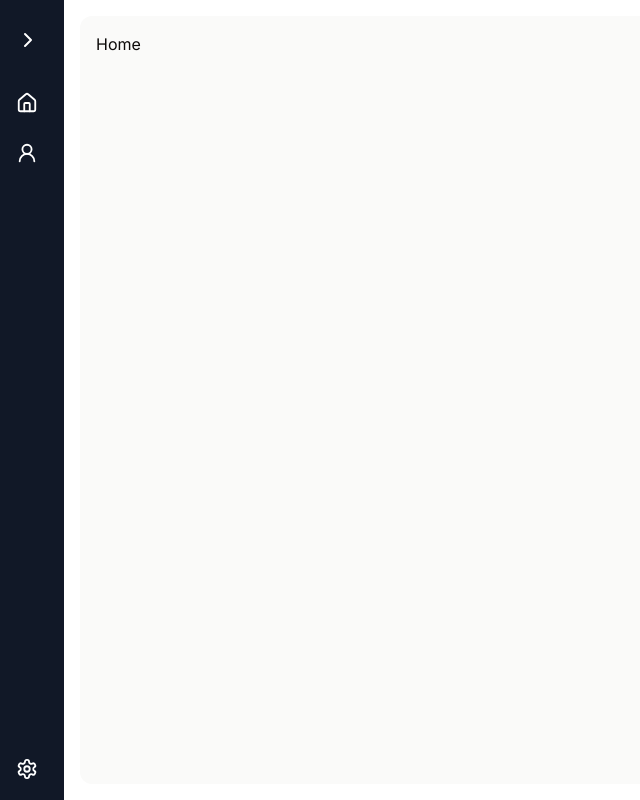
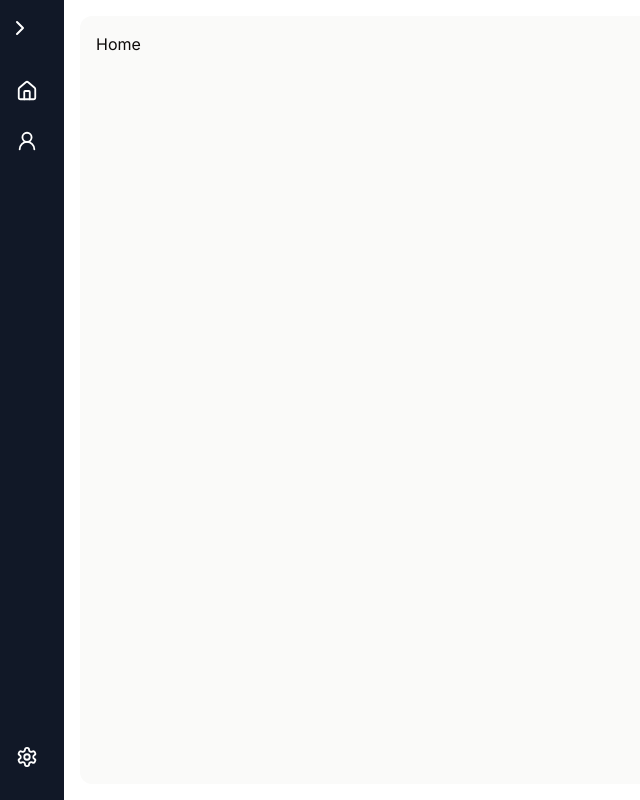
Before and after one commit to LiRiK000/TopRecipes_Frontend, a Next.js app: page /main in a window 1280 px wide. Shown: the whole page, without its empty margins (0-640 px from the left). Built offline with nearby package versions, Linux system fonts and the light colour scheme.

Commit message:
feat: Sidebar has been improved

```diff
--- a/src/components/pages/main/Sidebar/Sidebar.tsx
+++ b/src/components/pages/main/Sidebar/Sidebar.tsx
@@ -1,22 +1,18 @@
-// TODO need update hover effect
-// TODO need update icons
 'use client'
 
-import {
-  ChevronLeftIcon,
-  ChevronRightIcon,
-  HomeIcon,
-  SettingsIcon,
-  User2Icon,
-  XIcon,
-} from 'lucide-react'
+import { HomeIcon, SettingsIcon, User2Icon } from 'lucide-react'
 import { useCallback, useEffect, useState } from 'react'
 
-import { Logo } from '@/components/common'
 import type { ReactNode } from 'react'
+import { SidebarHeader } from './SidebarHeader'
+import SidebarItem from './SidebarItem'
 import { cn } from '@/lib/utils'
+import { openSettings } from '@/store/slices/modals/settings.slice'
+import { useDispatch } from 'react-redux'
+import { useRouter } from 'next/navigation'
 
 export const Sidebar = ({ children }: { children: ReactNode }) => {
+  const router = useRouter()
   const [collapsed, setCollapsed] = useState(true)
   const [mobile, setMobile] = useState(false)
   const [isOpen, setIsOpen] = useState(false)
@@ -45,90 +41,58 @@ export const Sidebar = ({ children }: { children: ReactNode }) => {
     }
   }, [handleResize])
 
+  const dispatch = useDispatch()
+
   return (
     <div className="flex min-h-screen overflow-x-hidden">
       <aside
         className={cn(
-          'fixed z-40 min-h-screen bg-gray-900 text-white transition-all duration-300',
-          collapsed ? 'w-16' : 'w-64',
-          mobile && isOpen ? 'w-full' : mobile ? 'w-16' : '',
+          'fixed z-40 flex min-h-screen flex-col items-center bg-gray-900 text-white transition-all duration-300',
+          collapsed ? (mobile ? 'w-12' : 'w-16') : 'w-64 items-start',
+          mobile && isOpen ? 'w-full' : mobile ? 'w-12' : '',
         )}
       >
-        <div className="flex items-center justify-between p-4">
-          <button
-            aria-label="Toggle sidebar"
-            className="text-white focus:outline-none"
-            onClick={toggleSidebar}
+        <SidebarHeader
+          mobile={mobile}
+          isOpen={isOpen}
+          toggleSidebar={toggleSidebar}
+          collapsed={collapsed}
+        />
+        <nav className="mt-4 flex w-full items-center">
+          <ul
+            className={cn(
+              'flex cursor-pointer flex-col items-center gap-y-3',
+              !mobile && 'w-full',
+            )}
           >
-            {mobile && isOpen ? (
-              <ChevronLeftIcon size={24} className={cn(mobile && 'hidden')} />
-            ) : (
-              <ChevronRightIcon
-                size={24}
-                className={cn('mt-3', isOpen && 'hidden')}
-              />
-            )}
-          </button>
-          {!collapsed && (
-            <span
-              className={cn(
-                'text-xl font-bold transition-opacity',
-                collapsed && 'opacity-0',
-              )}
-            >
-              <Logo className="cursor-pointer" />
-            </span>
-          )}
-          {mobile && isOpen && (
-            <button
-              aria-label="Close sidebar"
-              className="text-white focus:outline-none"
-              onClick={toggleSidebar}
-            >
-              <XIcon size={24} />
-            </button>
-          )}
-        </div>
-
-        <nav className="mt-4 flex items-center">
-          <ul className="flex cursor-pointer flex-col items-center gap-y-3">
-            <li
-              className={cn(
-                'flex w-full items-center px-4 py-2 transition-colors duration-300',
-                !mobile && 'hover:bg-gray-700',
-              )}
-            >
-              <span>
-                <HomeIcon className="mr-4" size={22} />
-              </span>
-              {!collapsed && (
-                <span className="transition-opacity">Главная</span>
-              )}
-            </li>
-            <li
-              className={cn(
-                'flex items-center px-4 py-2 transition-colors duration-300',
-                !mobile && 'hover:bg-gray-700',
-              )}
-            >
-              <span>
-                <User2Icon className="mr-4" size={22} />
-              </span>
-              {!collapsed && (
-                <span className="transition-opacity">Профиль</span>
-              )}
-            </li>
-            <li
-              className={cn(
-                'absolute bottom-2 flex items-center p-3 transition-colors duration-300',
-                !mobile && 'hover:bg-gray-700',
-              )}
-            >
-              <SettingsIcon className="mr-4" size={22} />
-              {!collapsed && (
-                <span className="transition-opacity">Настройки</span>
-              )}
-            </li>
+            <SidebarItem
+              mobile={mobile}
+              collapsed={collapsed}
+              text="Home"
+              IconEl={HomeIcon}
+              onClick={() => {
+                router.push('/main')
+              }}
+            />
+            <SidebarItem
+              mobile={mobile}
+              collapsed={collapsed}
+              text="Profile"
+              IconEl={User2Icon}
+              onClick={() => {
+                router.push('/main/me')
+              }}
+            />
+            <SidebarItem
+              mobile={mobile}
+              collapsed={collapsed}
+              text="Settings"
+              IconEl={SettingsIcon}
+              onClick={() => {
+                dispatch(openSettings())
+              }}
+              classNames="absolute bottom-6 inset-x-0"
+            />
           </ul>
         </nav>
       </aside>
@@ -136,7 +100,7 @@ export const Sidebar = ({ children }: { children: ReactNode }) => {
       <main
         className={cn(
           'flex-1 p-4 transition-all duration-300',
-          collapsed ? 'ml-16' : mobile ? '' : 'ml-64',
+          collapsed ? (mobile ? 'ml-12' : 'ml-16') : mobile ? '' : 'ml-64',
           mobile && isOpen ? 'hidden' : '',
         )}
       >
--- /dev/null
+++ b/src/components/pages/main/Sidebar/SidebarHeader.tsx
@@ -0,0 +1,75 @@
+'use client'
+
+import { AnimatePresence, m } from 'framer-motion'
+import { ChevronLeftIcon, ChevronRightIcon, XIcon } from 'lucide-react'
+
+import { Logo } from '@/components/common'
+import { cn } from '@/lib/utils'
+
+export const SidebarHeader = ({
+  collapsed,
+  mobile,
+  isOpen,
+  toggleSidebar,
+}: {
+  collapsed: boolean
+  mobile: boolean
+  isOpen: boolean
+  toggleSidebar: () => void
+}) => {
+  return (
+    <div className="flex w-full items-center justify-between px-2">
+      <button
+        aria-label="Toggle sidebar"
+        className="items-center text-white focus:outline-none"
+        onClick={toggleSidebar}
+      >
+        <span className="w-full">
+          {/* FIXME: need update icon */}
+          {isOpen ? (
+            <ChevronLeftIcon size={24} className={cn(mobile && 'hidden')} />
+          ) : (
+            <ChevronRightIcon size={24} className={cn('my-4')} />
+          )}
+        </span>
+      </button>
+      {!collapsed && (
+        <span
+          className={cn(
+            'text-xl font-bold transition-opacity',
+            collapsed && 'opacity-0',
+          )}
+        >
+          {/* TODO: need update animation on exit */}
+          <AnimatePresence
+            onExitComplete={() => {
+              console.log('exit')
+            }}
+          >
+            {!collapsed && (
+              <m.div
+                key="expanded"
+                initial={{ opacity: 0, scale: 0.8 }}
+                animate={{ opacity: 1, scale: 1 }}
+                exit={{ opacity: 0, scale: 0.8 }}
+                transition={{ duration: 0.3, ease: 'easeInOut' }}
+                className="cursor-pointer text-center"
+              >
+                <Logo />
+              </m.div>
+            )}
+          </AnimatePresence>
+        </span>
+      )}
+      {mobile && isOpen && (
+        <button
+          aria-label="Close sidebar"
+          className="text-white focus:outline-none"
+          onClick={toggleSidebar}
+        >
+          <XIcon size={24} />
+        </button>
+      )}
+    </div>
+  )
+}
--- /dev/null
+++ b/src/components/pages/main/Sidebar/SidebarItem.tsx
@@ -0,0 +1,38 @@
+import { cn } from '@/lib/utils'
+
+const SidebarItem = ({
+  mobile,
+  collapsed,
+  text,
+  IconEl,
+  classNames,
+  onClick,
+}: {
+  mobile: boolean
+  collapsed: boolean
+  classNames?: string
+  text: string
+  IconEl: React.ElementType
+  onClick: () => void
+}) => {
+  return (
+    <li
+      role="button"
+      className={cn(
+        'flex w-full items-center px-4 py-2 transition-colors duration-300',
+        !mobile && 'hover:bg-gray-700',
+        classNames,
+      )}
+      onClick={onClick}
+    >
+      <span>
+        {IconEl && (
+          <IconEl className={cn(collapsed ? 'mr-0' : 'mr-4')} size={22} />
+        )}
+      </span>
+      {!collapsed && <span className="transition-opacity">{text}</span>}
+    </li>
+  )
+}
+
+export default SidebarItem
```
